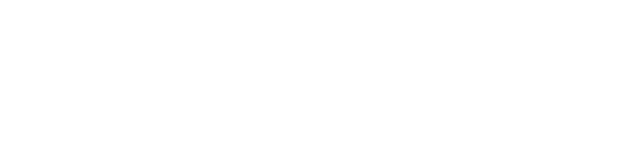
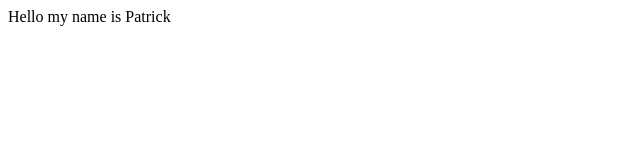
Before and after one commit to Pxn5322/portfolio-project, a website: page index.html in a window 1280 px wide. Shown: the whole page, without its empty margins (0-640 px from the left). Drawn offline with Linux system fonts and the light colour scheme.

Commit message:
add intro text

```diff
--- a/index.html
+++ b/index.html
@@ -4,12 +4,12 @@
 <head>
   <meta charset="utf-8">
   <meta name="viewport" content="width=device-width">
-  <title>[insert name] Portifolio</title>
+  <title>Patrick Portifolio</title>
   <link href="style.css" rel="stylesheet" type="text/css" />
 </head>
 
 <body>
-
+  Hello my name is Patrick
   <script src="script.js"></script>
 </body>
 
```
